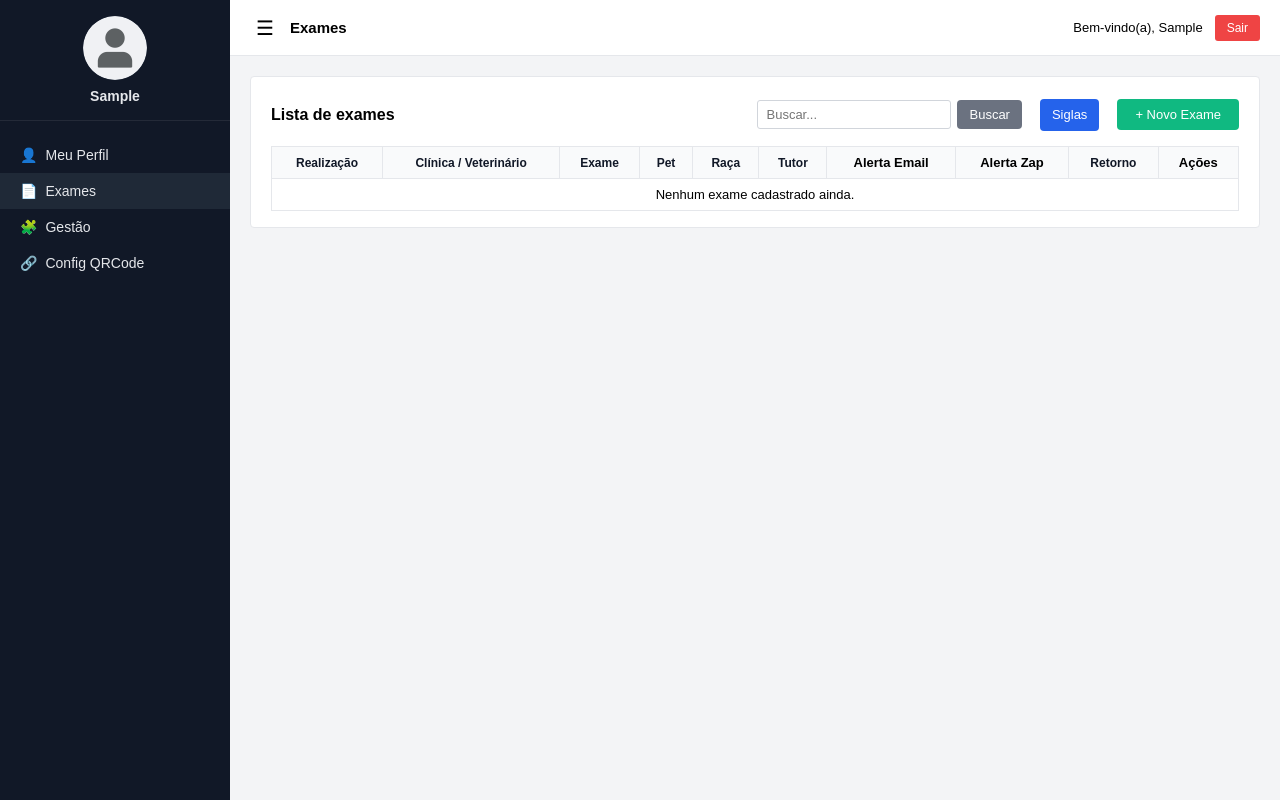
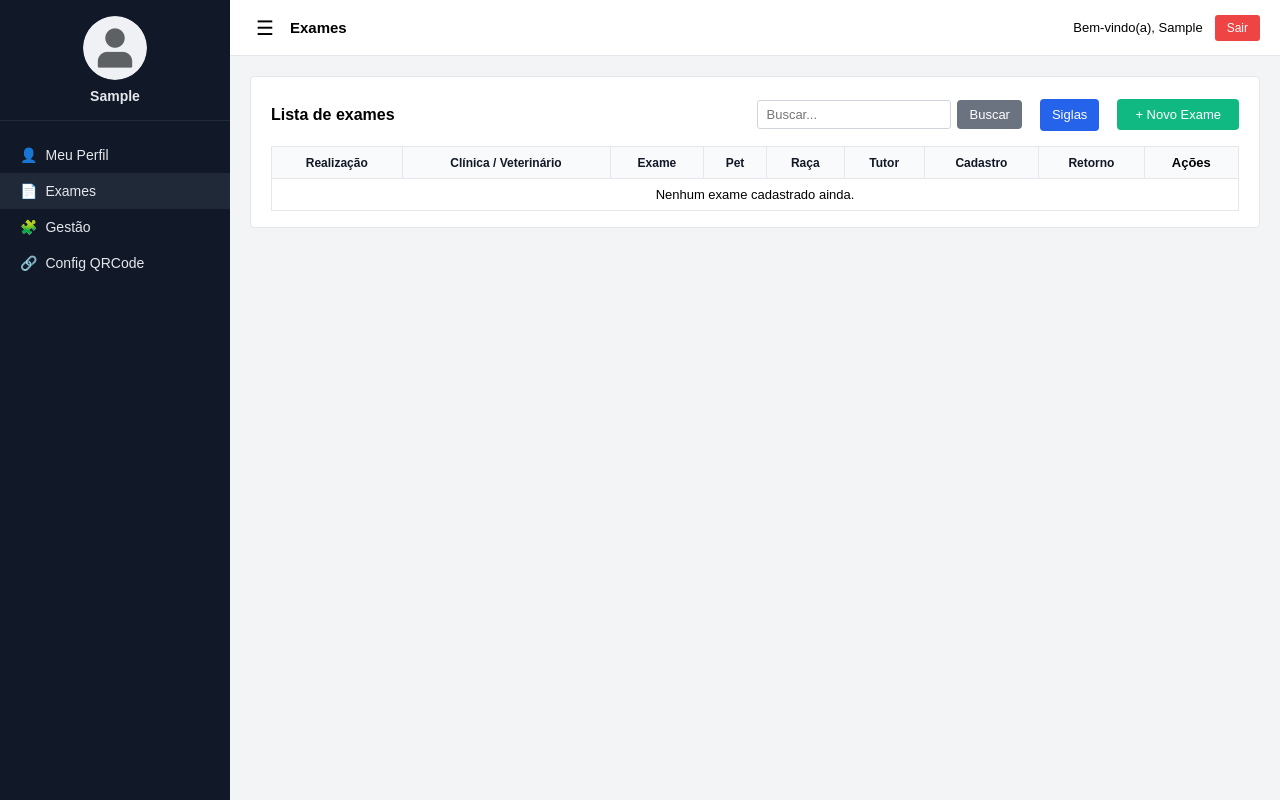
Before and after one commit to RicardoSerta/vet, a Django app: page /exames/ in a window 1280 px wide. Run offline with Django 5.2, Linux system fonts and the light colour scheme; the visitor is signed in with stand-in values (Sample User, id 1); data comes from the database, SQL or seed files in the repository; some libraries are stand-ins or nearby versions.

Commit message:
Ajuste da tabela de exames. Remoção das colunas de alerta email e alerta zap e adição da coluna de data de cadastro

```diff
--- a/accounts/views.py
+++ b/accounts/views.py
@@ -454,6 +454,7 @@ def exams_list(request):
         'pet': 'pet_name',
         'raca': 'breed',
         'tutor': 'tutor_name',
+        'cadastro': 'created_at',
         'retorno': 'retorno_previsto',
     }
 
--- a/core/settings.py
+++ b/core/settings.py
@@ -118,7 +118,7 @@ AUTH_PASSWORD_VALIDATORS = [
 
 LANGUAGE_CODE = 'en-us'
 
-TIME_ZONE = 'UTC'
+TIME_ZONE = 'America/Sao_Paulo'
 
 USE_I18N = True
 
--- a/templates/accounts/exams_list.html
+++ b/templates/accounts/exams_list.html
@@ -84,8 +84,14 @@
                             {% endif %}
                         </a>
                     </th>
-                    <th>Alerta Email</th>
-                    <th>Alerta Zap</th>
+                    <th>
+                        <a href="?order=cadastro&direction={% if order == 'cadastro' and direction == 'asc' %}desc{% else %}asc{% endif %}{% if qparam %}&q={{ qparam|urlencode }}{% endif %}">
+                            Cadastro
+                            {% if order == 'cadastro' %}
+                                {% if direction == 'asc' %}▲{% else %}▼{% endif %}
+                            {% endif %}
+                        </a>
+                    </th>
                     <th>
                         <a href="?order=retorno&direction={% if order == 'retorno' and direction == 'asc' %}desc{% else %}asc{% endif %}{% if qparam %}&q={{ qparam|urlencode }}{% endif %}">
                             Retorno
@@ -110,17 +116,10 @@
                             <td>{{ exam.breed }}</td>
                             <td>{{ exam.tutor_name }}</td>
                             <td>
-                                {% if exam.alerta_email %}
-                                    {{ exam.alerta_email|date:"d/m/Y H:i" }}
+                                {% if exam.created_at %}
+                                  {{ exam.created_at|date:"d/m/Y" }} às {{ exam.created_at|date:"H:i" }}
                                 {% else %}
-                                    –
-                                {% endif %}
-                            </td>
-                            <td>
-                                {% if exam.alerta_zap %}
-                                    {{ exam.alerta_zap|date:"d/m/Y H:i" }}
-                                {% else %}
-                                    –
+                                  -
                                 {% endif %}
                             </td>
                             <td>
@@ -150,7 +149,7 @@
                     {% endfor %}
                 {% else %}
                     <tr>
-                        <td colspan="10" style="text-align:center;">
+                        <td colspan="9" style="text-align:center;">
                             Nenhum exame cadastrado ainda.
                         </td>
                     </tr>
```
